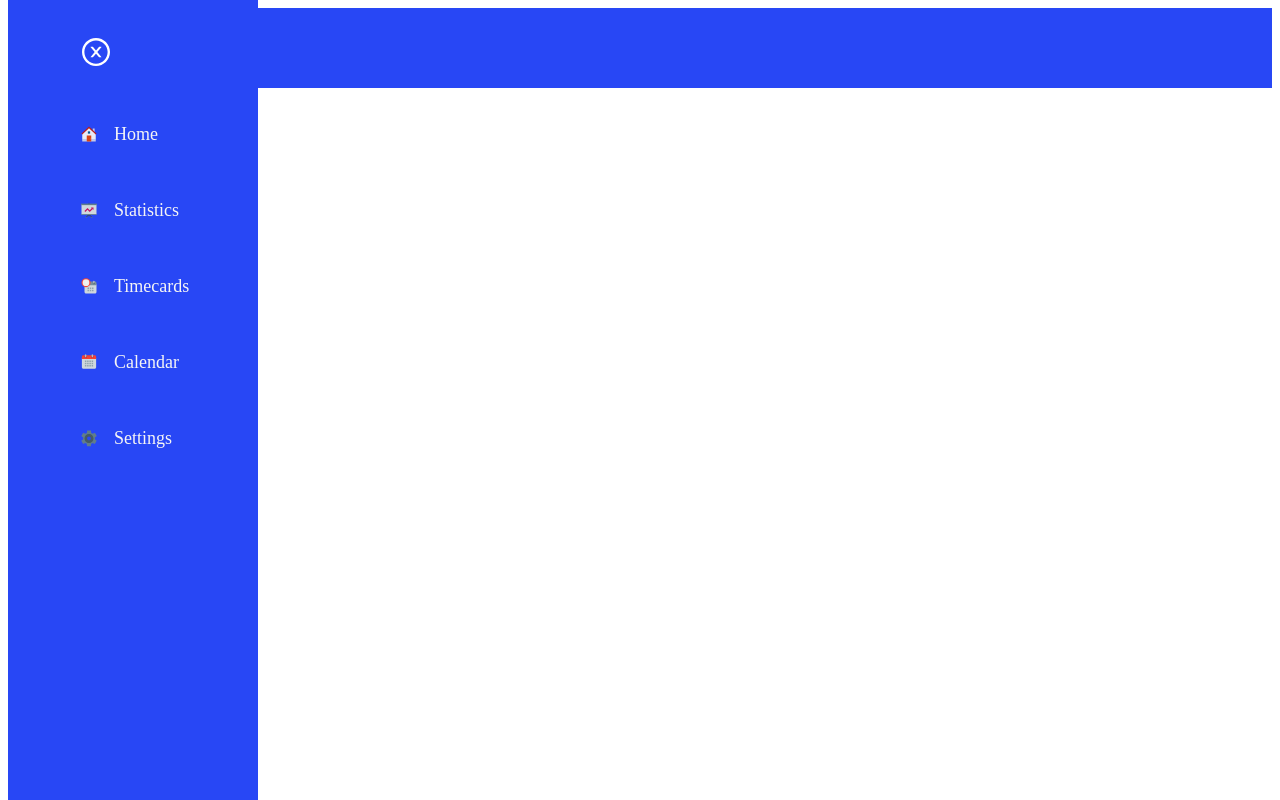
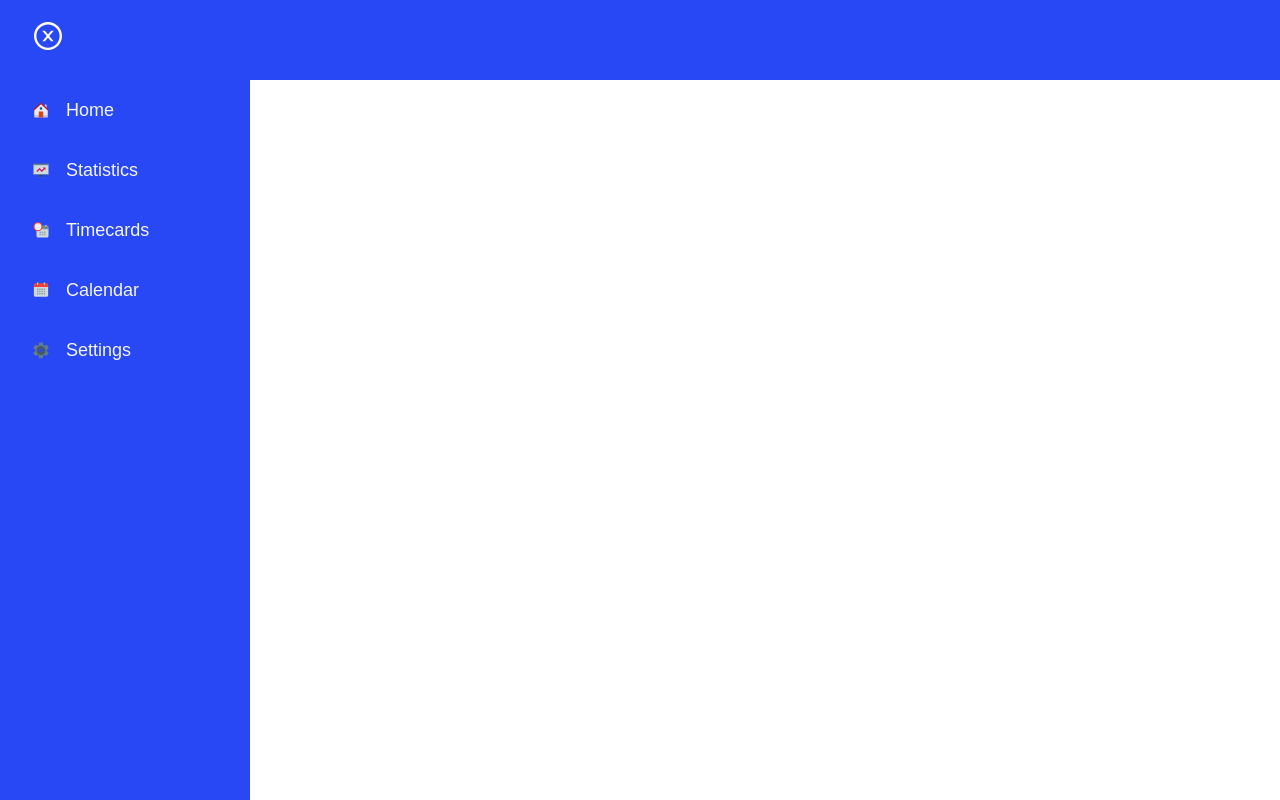
Before and after one commit to ReddPhoenix/react-sidebar-component-1, a React (Create React App) app: page / in a window 1280 px wide. Built offline with nearby package versions, Linux system fonts and the light colour scheme.

Commit message:
applied font styling

```diff
--- a/src/App.css
+++ b/src/App.css
@@ -1 +1,16 @@
 @import url('https://fonts.googleapis.com/css2?family=Secular+One&display=swap');
+
+* {
+  box-sizing: border-box;
+  margin: 0;
+  padding: 0;
+  font-family: 'Secular', sans-serif;
+}
+
+.home, .statistics, .timecards, .calendar, .settings {
+  display: flex;
+  height: 90vh;
+  align-items: center;
+  justify-content: center;
+  font-size: 3rem;
+}
```
